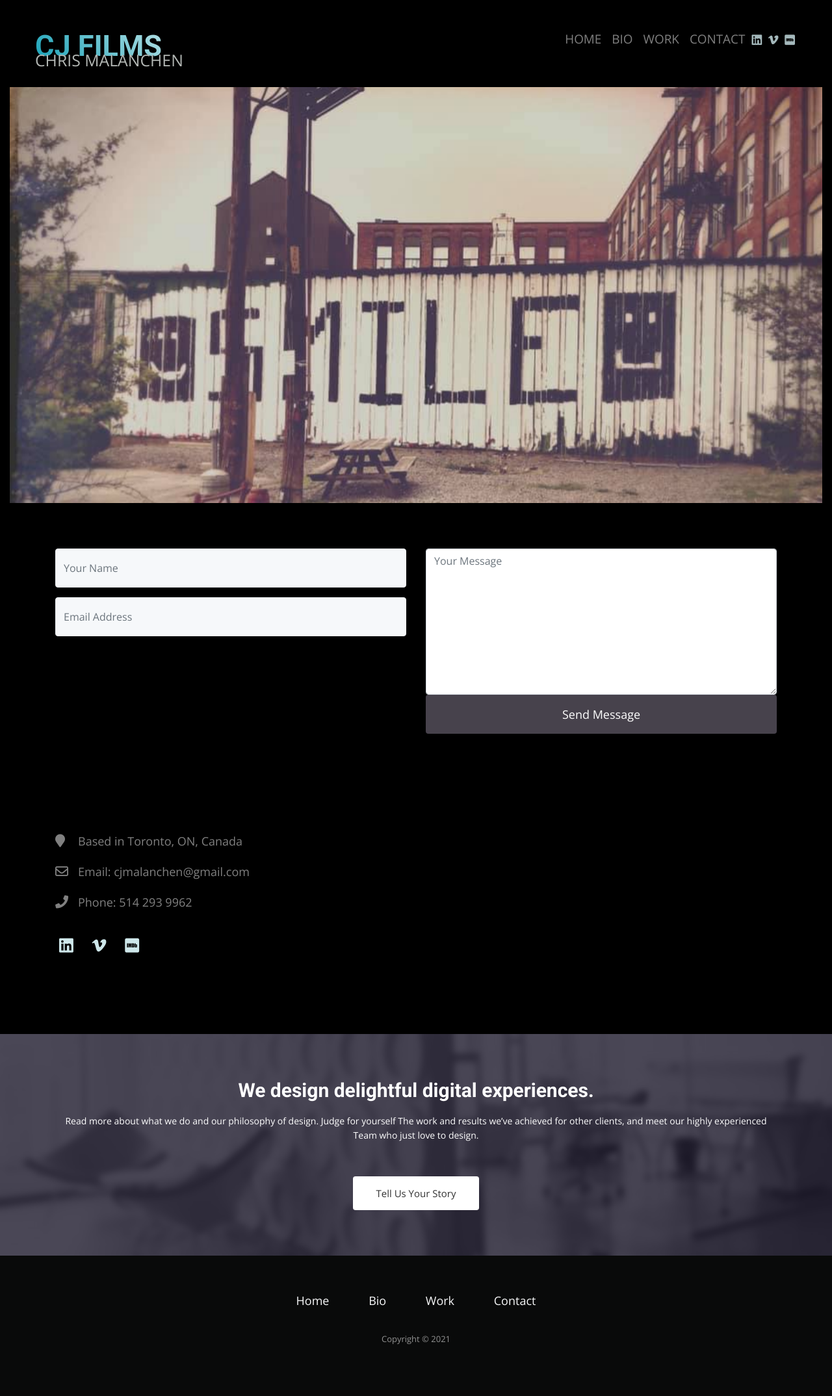
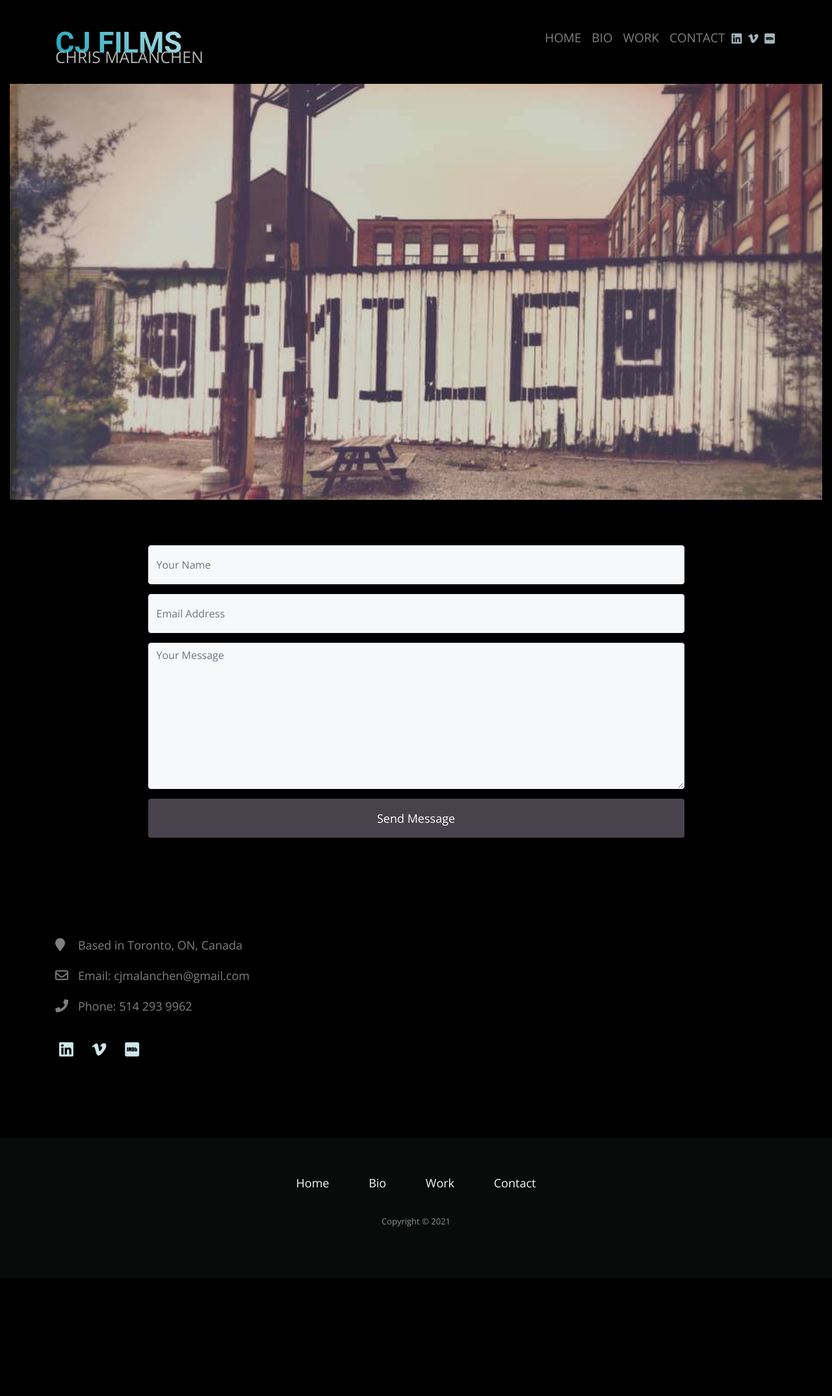
Before and after one commit to DanielCarlyle/cjfilms, a Jekyll site: the page built from contact.html, in a window 1280 px wide. Shown: the whole page at 65% size. Built offline with Jekyll 4.4.1, drawn with Linux system fonts in a browser that asks for light colours; nearby versions of some CDN libraries; some web fonts are replaced; comment, search, counter and statistics services are not loaded; after the commit the page ends 1967 px from its top, so only the background shows below that.

Commit message:
fixed logo and nav container and fixed contact form alignment

```diff
--- a/_includes/nav.html
+++ b/_includes/nav.html
@@ -1,3 +1,9 @@
+<div class="container">
+   <div class="row">
+       <div class="col-12">
+
+
+
         <nav class="navbar navbar-expand-lg navbar-dark">
             <a class="navbar-brand" href="index.html">
                    <h1 class="logo-title">CJ Films</h1>
@@ -38,3 +44,13 @@
                 </ul>
             </div>
         </nav>
+
+
+
+       </div>
+
+
+
+   </div>
+
+</div>
--- a/contact.html
+++ b/contact.html
@@ -30,7 +30,7 @@
         <section id="contact-form">
           <div class="container">
             <div class="row">
-              <div class="col-md-6 col-sm-12">
+              <div class="col-md-9 mx-auto col-sm-12">
                 <div class="block">
                   <form action="https://formspree.io/mjvenrqb" method="POST">
                     <div class="form-group">
@@ -44,17 +44,13 @@
                       <input type="text" class="form-control" placeholder="Subject">
                     </div>
                     -->
+                    <div class="form-group-2">
+                      <textarea class="form-control" rows="3" placeholder="Your Message" name="message"></textarea>
+                  </div>
+                  <button class="btn btn-default" type="submit">Send Message</button>
                 </div>
               </div>
-              <div class="col-md-6 col-sm-12">
-                <div class="block">
-                    <div class="form-group-2">
-                        <textarea class="form-control" rows="3" placeholder="Your Message" name="message"></textarea>
-                    </div>
-                    <button class="btn btn-default" type="submit">Send Message</button>
                   </form>
-                </div>
-              </div>
             </div>
             <div id="contact-box" class="row">
               <div class="col-md-6 col-sm-12">
@@ -117,6 +113,8 @@
             </div>
           </div>
         </section>
+
+-->
         <!-- footer Start
         <footer>
           <div class="container">
--- a/css/style.css
+++ b/css/style.css
@@ -189,7 +189,17 @@
   -webkit-box-pack: justify;
   -ms-flex-pack: justify;
   justify-content: space-between;
-  padding: .25rem 3em 1em;
+  padding: .25rem 0em 1em;
+}
+
+.navbar-brand {
+  display: inline-block;
+  padding-top: 0;
+  padding-bottom: .3125rem;
+  /* margin-right: 1rem; */
+  font-size: 1.25rem;
+  line-height: inherit;
+  white-space: nowrap;
 }
 
 /*---------------------------------------------
```
Also changed, not shown: other parts of contact.html (+1 -1 lines). Lines whose indentation alone changed are shown as unchanged.
